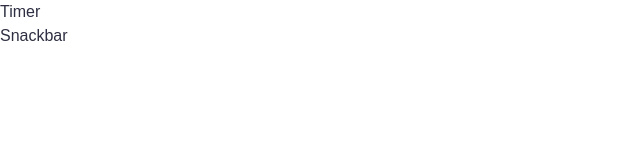
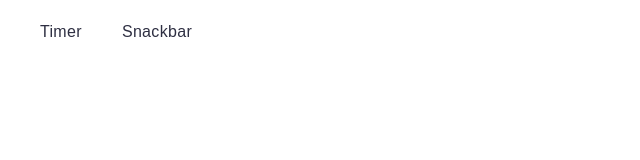
Before and after one commit to Fedorova-Valentina/goit-js-hw-10, a website built with Vite: page src/index.html in a window 1280 px wide. Shown: the whole page, without its empty margins (0-640 px from the left). Built offline with nearby package versions, Linux system fonts and the light colour scheme.

Commit message:
add all files

```diff
--- a/src/index.html
+++ b/src/index.html
@@ -8,13 +8,24 @@
     <link rel="stylesheet" href="./css/styles.css" />
   </head>
   <body>
-    <ul>
-      <li>
-        <a href="1-timer.html">Timer</a>
-      </li>
-      <li>
-        <a href="2-snackbar.html">Snackbar</a>
-      </li>
-    </ul>
+    <header class="header">
+      <div class="container">
+        <nav class="nav">
+          <ul class="nav-list">
+            <li class="nav-item">
+              <a class="nav-link {=$highlight-act}" href="./1-timer.html"
+                >Timer</a
+              >
+            </li>
+            <li class="nav-item">
+              <a class="nav-link {=$highlight-curr}" href="./2-snackbar.html"
+                >Snackbar</a
+              >
+            </li>
+          </ul>
+        </nav>
+      </div>
+    </header>
+    <main></main>
   </body>
 </html>
```
